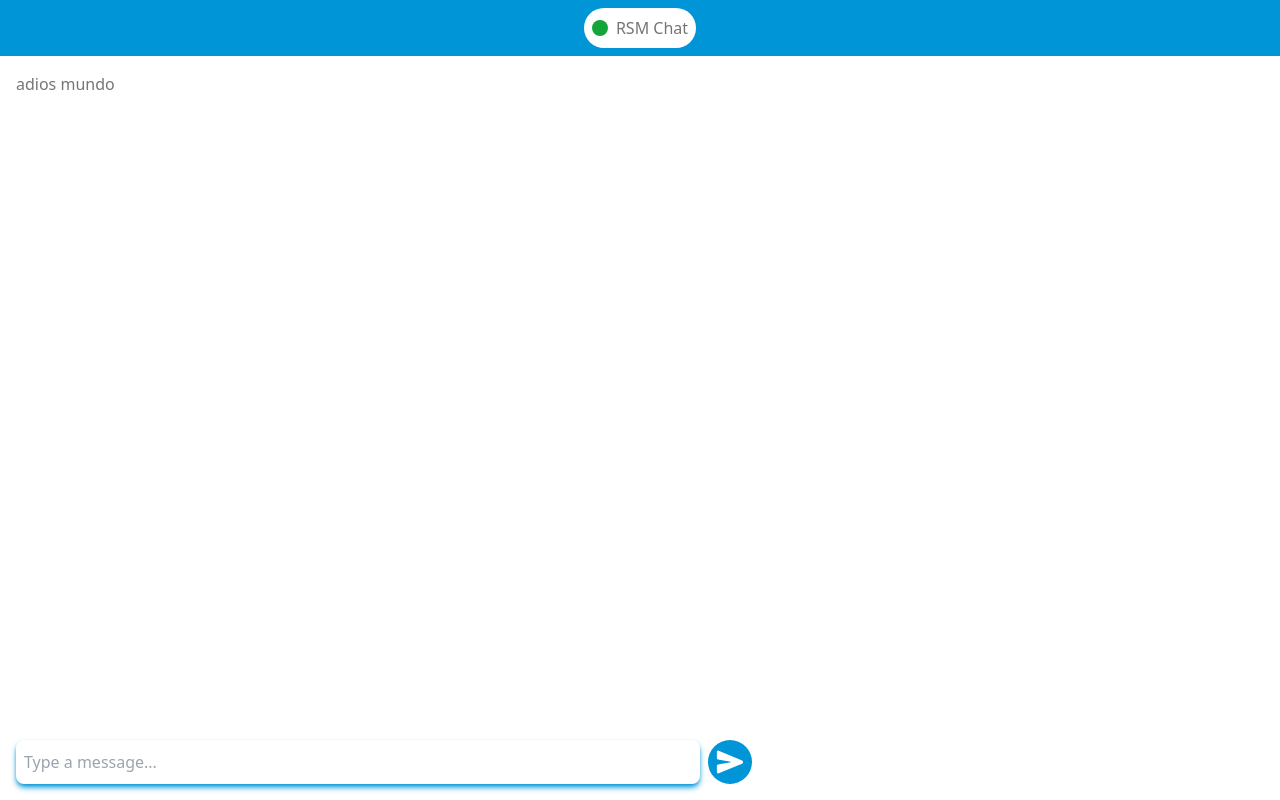
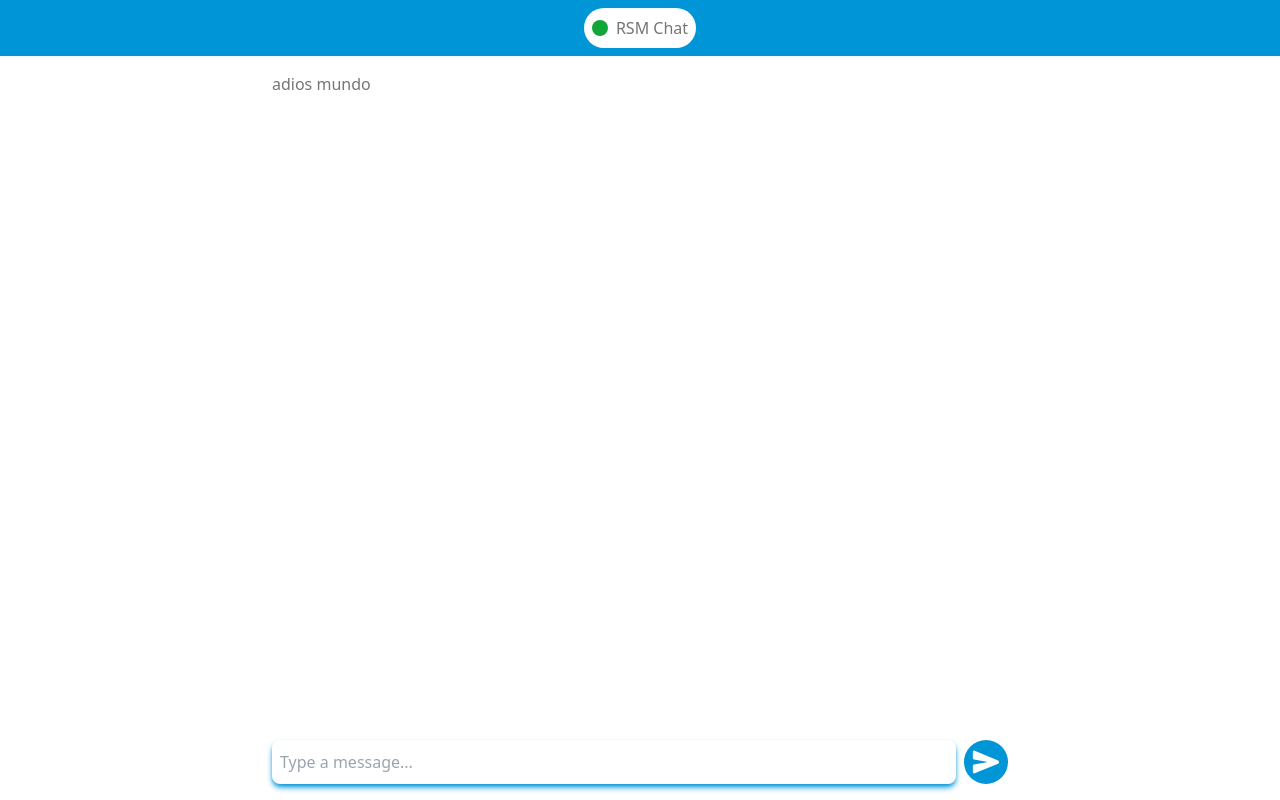
Before and after one commit to FelipeAsenjo/rsm-messages, a React (Vite) app: page / in a window 1280 px wide. Built offline with nearby package versions, Linux system fonts and the light colour scheme.

Commit message:
[fix] Center main container

```diff
--- a/src/App.tsx
+++ b/src/App.tsx
@@ -13,7 +13,7 @@ function App() {
             <h1>RSM Chat</h1>
           </div>
         </header>
-        <main className="flex flex-col h-full w-full max-w-[768px] p-4 text-text">
+        <main className="flex flex-col self-center h-full w-full max-w-[768px] p-4 text-text">
 
           <section className="flex-1">
             adios mundo
```
